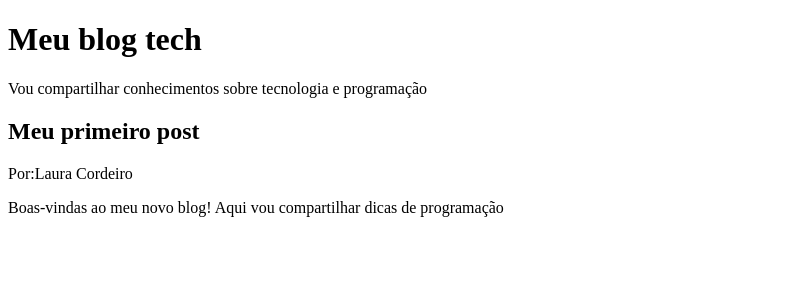
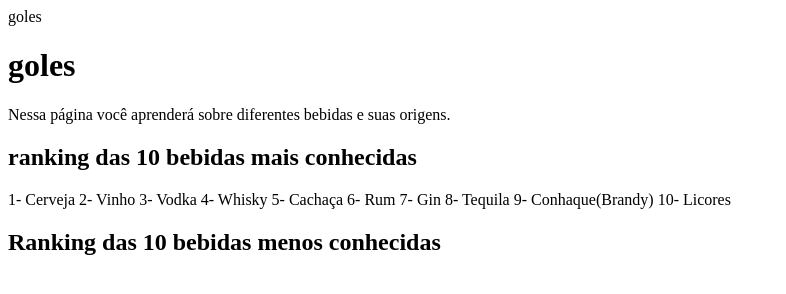
Before and after one commit to lauracordeiromachado-maker/laura-, a plain HTML site: page index.html in a window 1280 px wide. Shown: the whole page, without its empty margins (0-786 px from the left). Drawn offline with Linux system fonts and the light colour scheme.

Commit message:
Update index.html

```diff
--- a/index.html
+++ b/index.html
@@ -1,16 +1,23 @@
 <!DOCTYPE html>
-<html lang="en">
-<head>
-    <meta charset="UTF-8">
-    <meta name="viewport" content="width=device-width, initial-scale=1.0">
-    <title>Document</title>
-</head>
-<body>
-
-</body>
-</html>
-<h1>Meu blog tech</h1>
-<p>Vou compartilhar conhecimentos sobre tecnologia e programação</p>
-<h2>Meu primeiro post</h2>
-<p>Por:Laura Cordeiro</p>
-<p>Boas-vindas ao meu novo blog! Aqui vou compartilhar dicas de programação
+<html lang="pt-br">
+    <cabeça>
+        <meta conjunto de caracteres="UTF-8">
+        <meta nome="janela de visualização"contente="largura=largura-do-dispositivo, escala-inicial=1.0">
+        <título>goles</título>
+</cabeça>
+<corpo>
+    <h1>goles</h1>
+    <p>Nessa página você aprenderá sobre diferentes bebidas e suas origens.</p>
+    <h2>ranking das 10 bebidas mais conhecidas</h2>
+    <p>1- Cerveja
+    2- Vinho
+    3- Vodka
+    4- Whisky
+    5- Cachaça
+    6- Rum
+    7- Gin
+    8- Tequila
+    9- Conhaque(Brandy)
+    10- Licores
+    </p>
+    <h2>Ranking das 10 bebidas menos conhecidas</h2>
```
